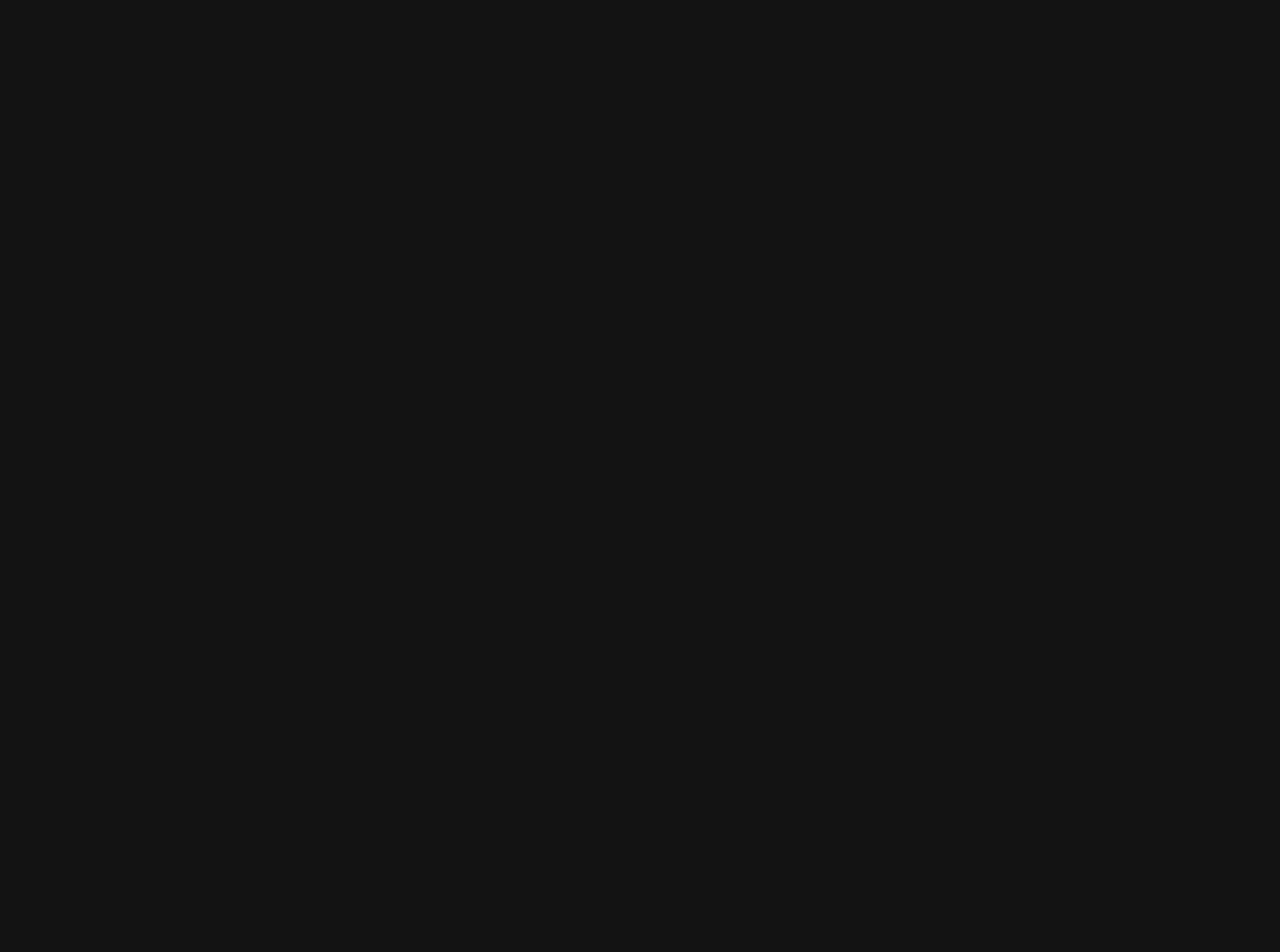
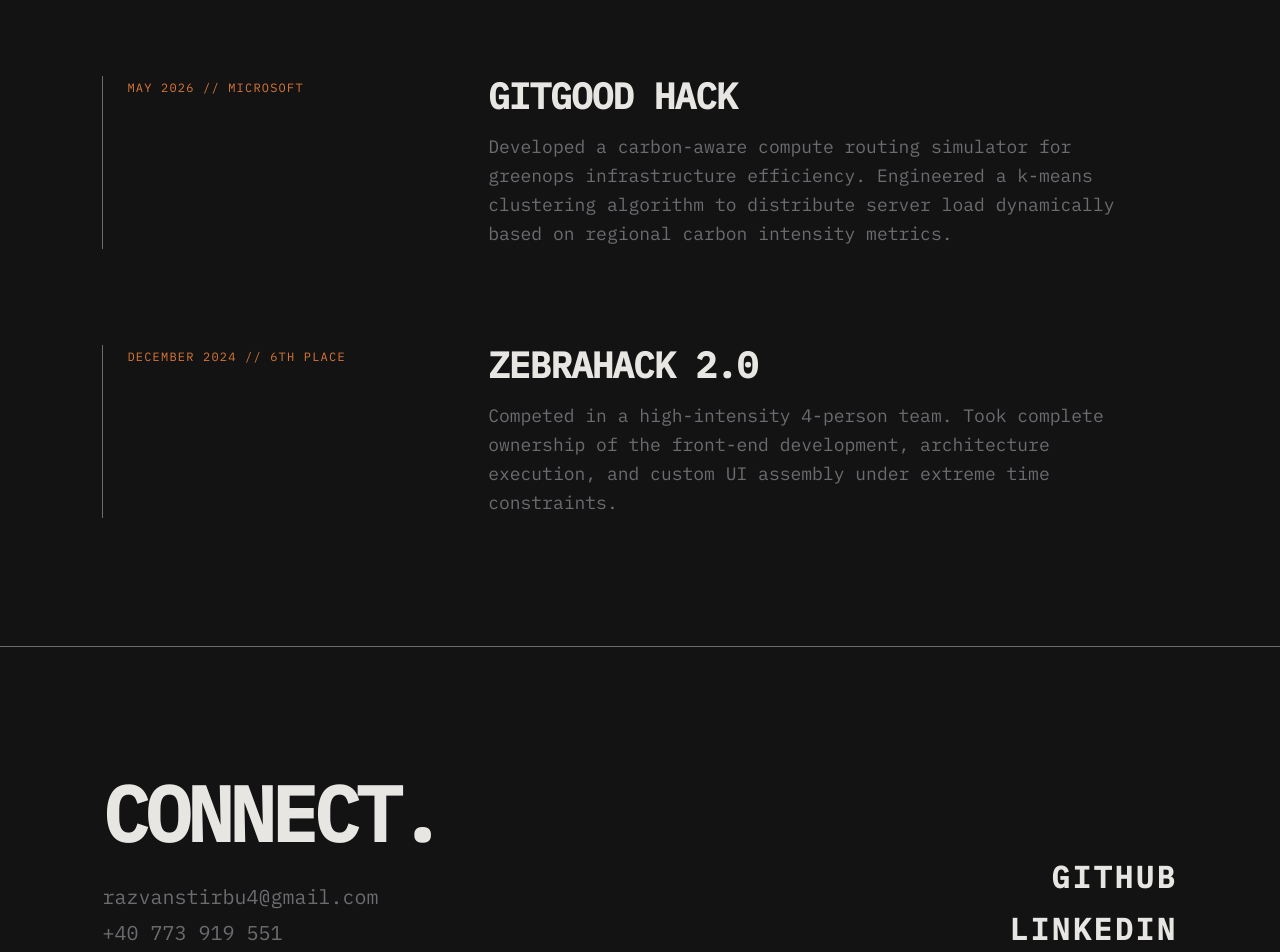
Before and after one commit to Razvanpng/portofolioo, a Next.js app: page / in a window 1280 px wide. Shown: the part 3040-3992 px from the top of the page. Before the commit the page ends 2831 px from the top, so only its background shows below. Built offline with nearby package versions, Linux system fonts and the light colour scheme.

Commit message:
add new sections

```diff
--- a/src/app/page.tsx
+++ b/src/app/page.tsx
@@ -116,6 +116,65 @@
           </div>
         </div>
       </section>
+
+      <section className="relative min-h-screen w-full px-[8vw] py-32 border-t border-(--muted) border-opacity-20">
+        <div className="mb-24">
+          <h2 className="text-3xl md:text-5xl font-bold leading-tight uppercase max-w-4xl">
+            hackathons.
+          </h2>
+        </div>
+
+        <div className="flex flex-col gap-24 w-full">
+          <div className="grid grid-cols-1 md:grid-cols-12 gap-8 items-start border-l border-(--muted) border-opacity-30 pl-6">
+            <div className="md:col-span-4 text-xs text-(--accent) uppercase tracking-widest mt-1">
+              May 2026 // Microsoft
+            </div>
+            <div className="md:col-span-8 flex flex-col gap-4">
+              <h3 className="text-2xl md:text-4xl font-black uppercase tracking-tight">
+                GitGood Hack
+              </h3>
+              <p className="text-base md:text-lg text-(--muted) leading-relaxed max-w-2xl">
+                Developed a carbon-aware compute routing simulator for greenops infrastructure efficiency. Engineered a k-means clustering algorithm to distribute server load dynamically based on regional carbon intensity metrics.
+              </p>
+            </div>
+          </div>
+
+          <div className="grid grid-cols-1 md:grid-cols-12 gap-8 items-start border-l border-(--muted) border-opacity-30 pl-6">
+            <div className="md:col-span-4 text-xs text-(--accent) uppercase tracking-widest mt-1">
+              December 2024 // 6th place
+                </div>
+            <div className="md:col-span-8 flex flex-col gap-4">
+              <h3 className="text-2xl md:text-4xl font-black uppercase tracking-tight">
+                ZebraHack 2.0
+              </h3>
+              <p className="text-base md:text-lg text-(--muted) leading-relaxed max-w-2xl">
+                Competed in a high-intensity 4-person team. Took complete ownership of the front-end development, architecture execution, and custom UI assembly under extreme time constraints.
+              </p>
+            </div>
+          </div>
+        </div>
+      </section>
+
+      <section className="relative w-full px-[8vw] py-32 border-t border-(--muted) border-opacity-20 flex flex-col md:flex-row justify-between items-start md:items-end gap-16">
+        <div>
+          <h2 className="text-[10vw] md:text-[6vw] font-black uppercase tracking-tighter leading-none mb-8">
+            connect.
+          </h2>
+          <div className="flex flex-col gap-2 text-lg md:text-xl text-(--muted)">
+            <a href="mailto:razvanstirbu4@gmail.com" className="hover:text-(--accent) transition-colors w-fit">razvanstirbu4@gmail.com</a>
+            <span className="w-fit">+40 773 919 551</span>
+          </div>
+        </div>
+
+        <div className="flex flex-col gap-4 text-xl md:text-3xl font-bold uppercase tracking-widest text-left md:text-right">
+          <a href="https://github.com/Razvanpng" target="_blank" rel="noreferrer" className="hover:text-(--accent) transition-colors">
+            github
+          </a>
+          <a href="https://linkedin.com/in/razvan-stirbu" target="_blank" rel="noreferrer" className="hover:text-(--accent) transition-colors">
+            linkedin
+          </a>
+        </div>
+      </section>
     </main>
   )
 }
```
